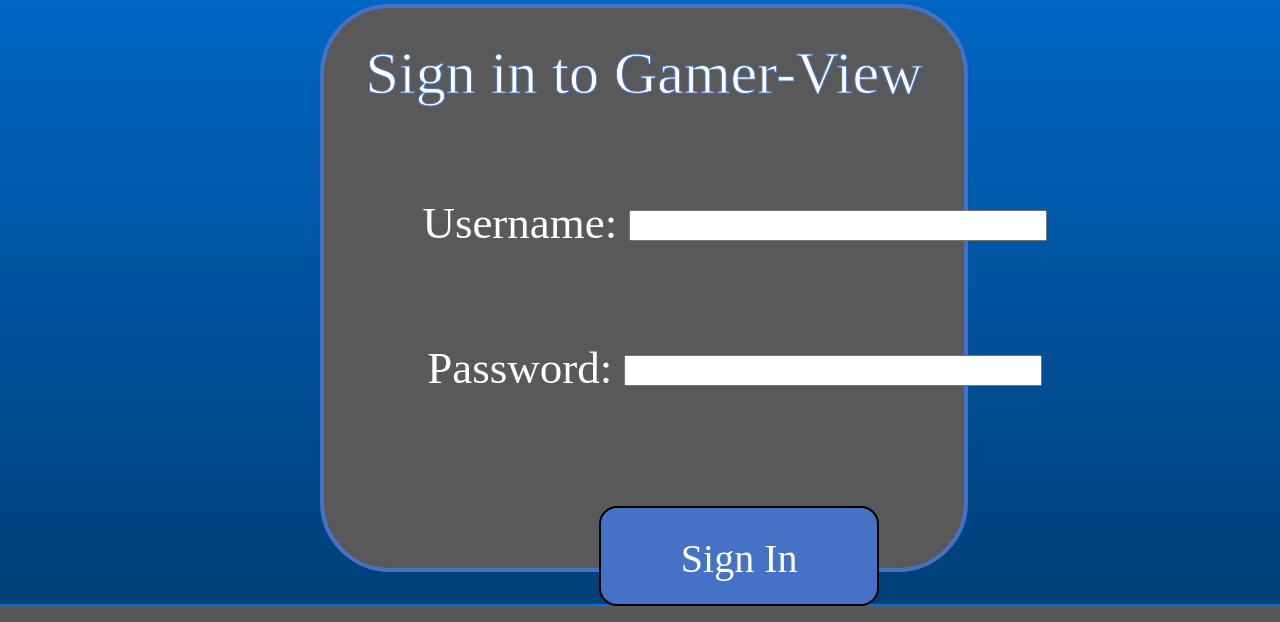
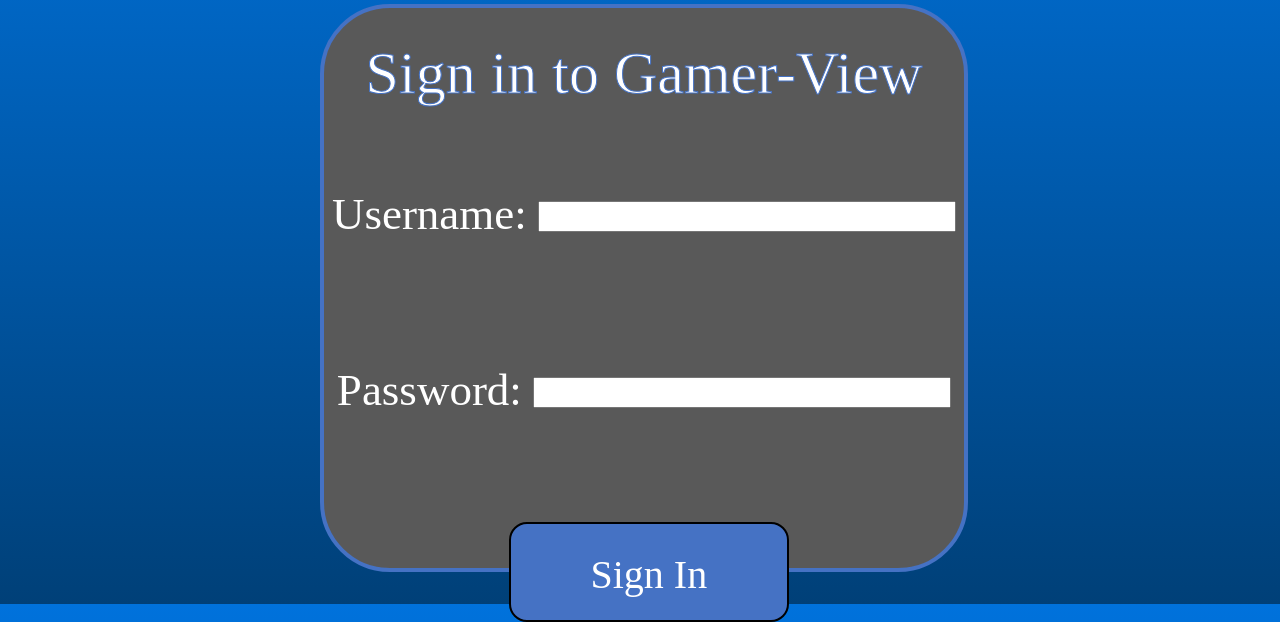
Before and after one commit to 2390201w/wad_project, a Django app: template templates/gamer_view/login.html in a window 1280 px wide. Shown: the part 196-818 px from the top of the page. Run offline with Django 3.2, Linux system fonts and the light colour scheme; the template is opened without the code that fills it, so the values that code supplies are empty.

Commit message:
More template updates

```diff
--- a/gamer_view/views.py
+++ b/gamer_view/views.py
@@ -8,7 +8,7 @@ from gamer_view.models import Category, Page
 
 # Create your views here
 def home(request):
-    #Get the latest adeed page
+    #Get the latest added page
     page_list = Page.objects.order_by('-date_created')[:3]
 
     context_dict={}
--- a/static/css/home.css
+++ b/static/css/home.css
@@ -44,3 +44,18 @@
   top: 615px;
   margin-left: 10%;
 }
+
+#additions_images {
+  position: absolute;
+  top: 640px;
+  width: 80%;
+  left: 11.5%;
+}
+
+#additions_game_names {
+  font-size: 20px;
+  position: absolute;
+  top: 820px;
+  width: 75%;
+  left: 15%;
+}
--- a/static/css/login.css
+++ b/static/css/login.css
@@ -1,18 +1,18 @@
-#login_page{
-    position: absolute;
-    top: 300px;
-    left:33%;
+#login_details{
     font-size: 45px;
+	position: relative;
+	top: 70px;
+	margin-bottom: 90px;
     text-align: center;
     font-family: Bahnschrift;
     color:white;
+	-webkit-text-stroke: 0px;
 }
 
-.format_login_input{
+.format_input{
 	height: 25px;
 	width: 410px;
 	position: relative;
-	margin-top:113px;
 	top: -7px;
 	font-size:18px;
 }
--- a/templates/gamer_view/login.html
+++ b/templates/gamer_view/login.html
@@ -8,15 +8,13 @@
 {% block body_block %}
 	<div class="content_box">
 	  <p>Sign in to Gamer-View</p>
-	</div>
-	<div id="login_page">
-		<form id="login_form" method="POST" action="{% url 'gamer_view:user_login' %}">
+		<form id="login_form" method="POST" action="{% url 'gamer_view:login' %}">
 			{% csrf_token %}
-			Username: <input type="text" name="username" maxlength="20" size="50" class="format_login_input" />
+			<p id="login_details">Username: <input type="text" name="username" maxlength="20" size="50" class="format_input" /></p>
 			<br />
-			Password: <input type="password" name="password" maxlength="20" size="50" class="format_login_input" />
+			<p id="login_details">Password: <input type="password" name="password" maxlength="20" size="50" class="format_input" /></p>
 			<br />
-			<input type="submit" value="Sign In" class="page_button" style="line-height:100px; top:402px; left:50.75%" />
+			<p id="login_details" style="top:-370px"><input type="submit" value="Sign In" class="page_button" style="line-height:100px; top:402px; left:50.75%" /></p>
 		</form>
 	</div>
 {% endblock %}
```
Also changed, not shown: templates/gamer_view/home.html (+11 -0 lines).
